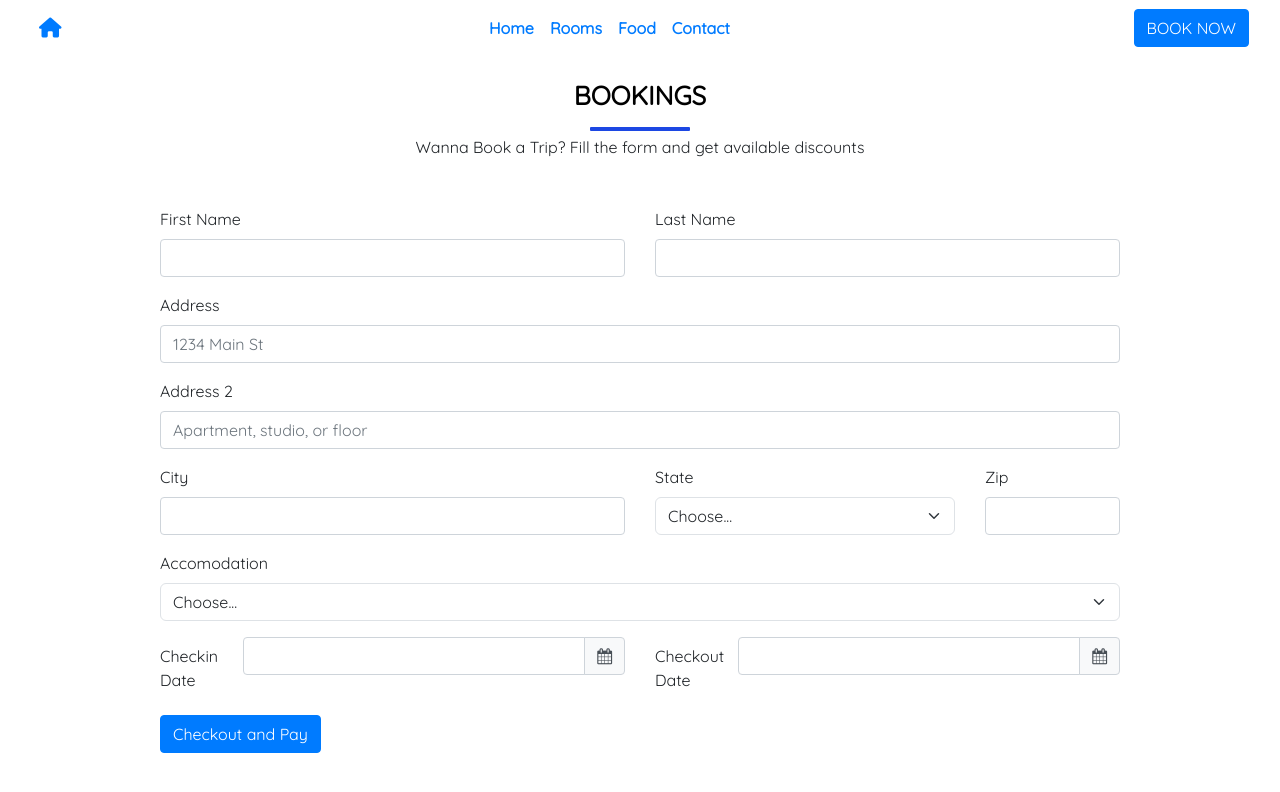
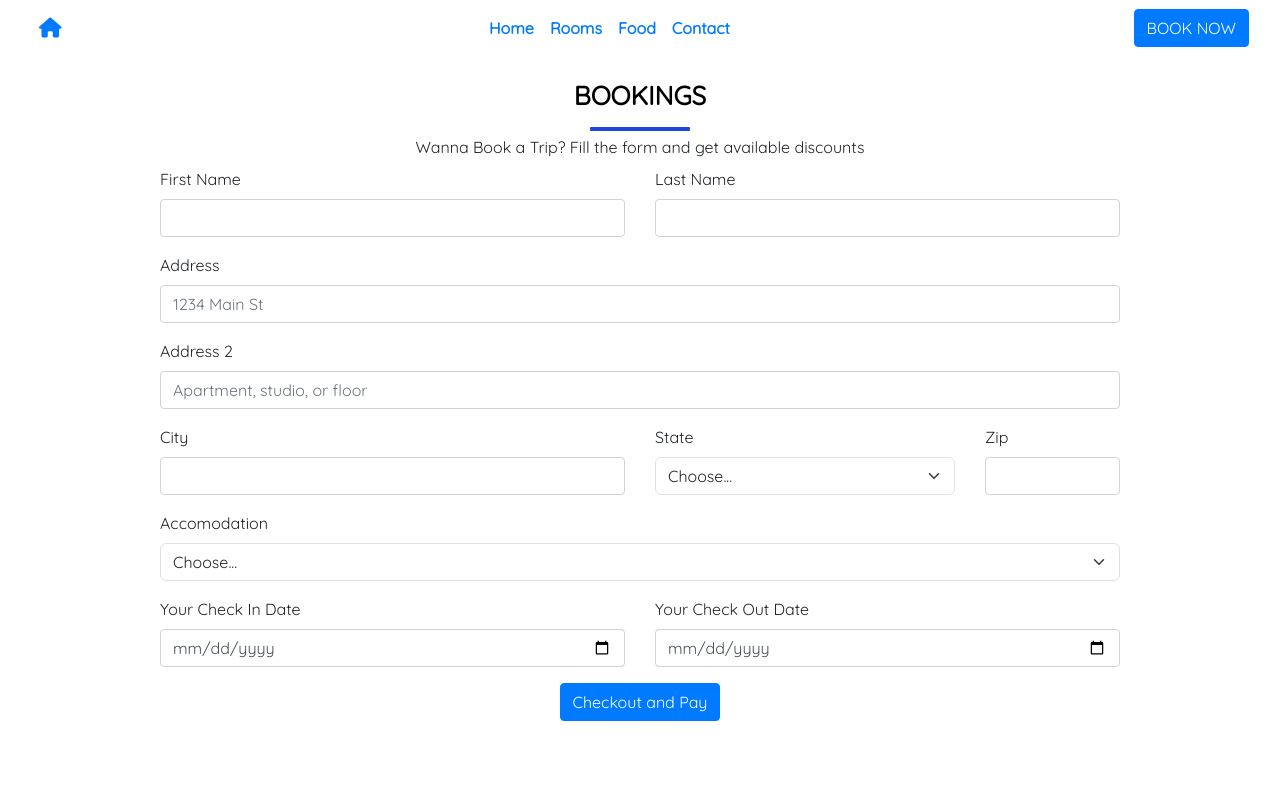
Before and after one commit to pooranjoyb/IslandResort, a React (Vite) app in the folder island_resort/: page /booking in a window 1280 px wide. Shown: the top 792 px of the page. Built offline with nearby package versions, Linux system fonts and the light colour scheme.

Commit message:
Updatedd Date component

```diff
--- a/island_resort/src/components/Booking.jsx
+++ b/island_resort/src/components/Booking.jsx
@@ -11,6 +11,8 @@ function Booking() {
     const [Zip, setZip] = useState('')
     const [State, setState] = useState('')
     const [Accommodation, setAccommodation] = useState('')
+    const [checkInDate, setCheckInDate] = useState('')
+    const [checkOutDate, setCheckOutDate] = useState('')
 
     const handleSubmit = async (event) => {
         event.preventDefault();
@@ -21,7 +23,9 @@ function Booking() {
             city: City,
             state: State,
             zip: Zip,
-            accommodation: Accommodation
+            accommodation: Accommodation,
+            checkInDate: checkInDate,
+            checkOutDate: checkOutDate
         }
 
         const bookingData = JSON.stringify(formData);
@@ -50,9 +54,9 @@ function Booking() {
     return (
         <>
             <Navbar />
-            <section className="mb-5 my-2" style={{ margin: "0 10rem" }}>
+            <section className="mb-2 my-2" style={{ margin: "0 10rem" }}>
                 <h2 className="h1-responsive font-weight-bold text-center my-4">Bookings</h2>
-                <p className="text-center w-responsive mx-auto mb-5">Wanna Book a Trip? Fill the form and get available discounts</p>
+                <p className="text-center w-responsive mx-auto mb-2">Wanna Book a Trip? Fill the form and get available discounts</p>
 
                 <div className="">
                     <form className="row g-3" onSubmit={handleSubmit}>
@@ -63,19 +67,19 @@ function Booking() {
                         <div className="col-md-6">
                             <label htmlFor="LastName" className="form-label">Last
                                 Name</label>
-                            <input type="text" className="form-control" id="LastName" name='lname' onChange={(e) => setLName(e.target.value)}/>
+                            <input type="text" className="form-control" id="LastName" name='lname' onChange={(e) => setLName(e.target.value)} />
                         </div>
                         <div className="col-12">
                             <label htmlFor="inputAddress" className="form-label">Address</label>
-                            <input type="text" className="form-control" id="inputAddress" placeholder="1234 Main St" name='add1' onChange={(e) => setAddress1(e.target.value)}/>
+                            <input type="text" className="form-control" id="inputAddress" placeholder="1234 Main St" name='add1' onChange={(e) => setAddress1(e.target.value)} />
                         </div>
                         <div className="col-12">
                             <label htmlFor="inputAddress2" className="form-label">Address 2</label>
-                            <input type="text" className="form-control" id="inputAddress2" placeholder="Apartment, studio, or floor" name='add2' onChange={(e) => setAddress2(e.target.value)}/>
+                            <input type="text" className="form-control" id="inputAddress2" placeholder="Apartment, studio, or floor" name='add2' onChange={(e) => setAddress2(e.target.value)} />
                         </div>
                         <div className="col-md-6">
                             <label htmlFor="inputCity" className="form-label">City</label>
-                            <input type="text" className="form-control" id="inputCity" onChange={(e) => setCity(e.target.value)}/>
+                            <input type="text" className="form-control" id="inputCity" onChange={(e) => setCity(e.target.value)} />
                         </div>
                         <div className="col-md-4">
                             <label htmlFor="inputState" className="form-label">State</label>
@@ -89,7 +93,7 @@ function Booking() {
                         </div>
                         <div className="col-md-2">
                             <label htmlFor="inputZip" className="form-label">Zip</label>
-                            <input type="text" className="form-control" id="inputZip" onChange={(e) => setZip(e.target.value)}/>
+                            <input type="text" className="form-control" id="inputZip" onChange={(e) => setZip(e.target.value)} />
                         </div>
                         <div className="col-12">
                             <label htmlFor="inputAccomodation" className="form-label">Accomodation</label>
@@ -101,29 +105,16 @@ function Booking() {
                                 <option>Dual Bed Non Air Conditioner</option>
                             </select>
                         </div>
-                        <label htmlFor="date" className="col-1 col-form-label">Checkin Date</label>
-                        <div className="col-5">
-                            <div className="input-group date" id="datepicker">
-                                <input type="text" className="form-control" id="date" />
-                                <span className="input-group-append">
-                                    <span className="input-group-text bg-light d-block">
-                                        <i className="fa fa-calendar"></i>
-                                    </span>
-                                </span>
-                            </div>
+                        <div class="col-md-6 mx-auto">
+                            <label for="inputDate4" class="form-label">Your Check In Date</label>
+                            <input type="date" class="form-control" id="inputDate" placeholder="dd/mm/yyyy" min="1930-01-01" max="2030-01-01" onChange={(e) => setCheckInDate(e.target.value)}/>
                         </div>
-                        <label htmlFor="date" className="col-1 col-form-label">Checkout Date</label>
-                        <div className="col-5">
-                            <div className="input-group date" id="datepicker">
-                                <input type="text" className="form-control" id="date" />
-                                <span className="input-group-append">
-                                    <span className="input-group-text bg-light d-block">
-                                        <i className="fa fa-calendar"></i>
-                                    </span>
-                                </span>
-                            </div>
+                        <div class="col-md-6 mx-auto">
+                            <label for="inputDate4" class="form-label">Your Check Out Date</label>
+                            <input type="date" class="form-control" id="inputDate" placeholder="dd/mm/yyyy" min="1930-01-01" max="2030-01-01" onChange={(e) => setCheckOutDate(e.target.value)}/>
                         </div>
-                        <div className="col-12">
+
+                        <div className="mx-auto text-center">
                             <button type='submit' className="btn btn-primary">Checkout and Pay</button>
                         </div>
                     </form>
```
